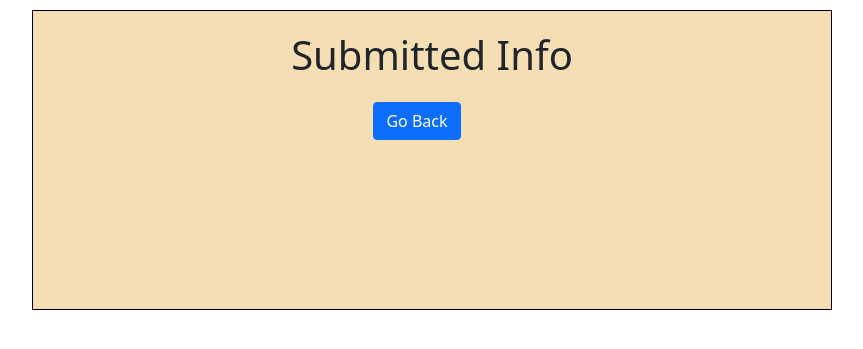
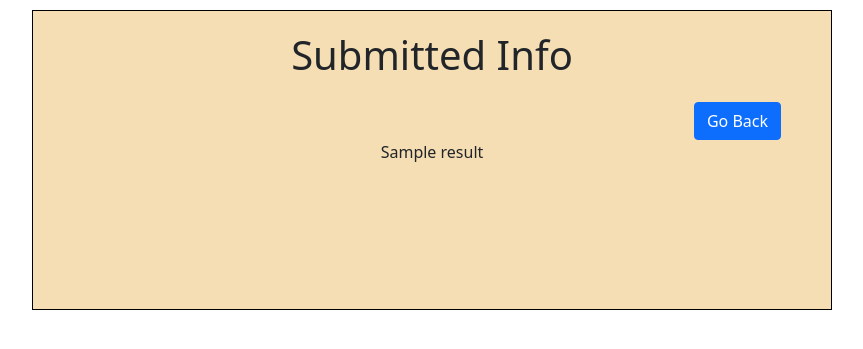
Before and after one commit to jchooker/django-dojo-survey-1, a Django app: template dojo_survey_1_app/templates/result.html in a window 1280 px wide. Shown: the top 349 px of the page, without its empty margins (53-916 px from the left). Run offline with Django 3.2, Linux system fonts and the light colour scheme; the template is opened without the code that fills it: most values are stand-ins (such as "Sample title", 1, 10 or a date in 2020).

Commit message:
Linked all HTML to Python; need to clean up HTML on 2nd page & then finished

```diff
--- a/dojo_survey_1_app/static/css/style.css
+++ b/dojo_survey_1_app/static/css/style.css
@@ -11,7 +11,7 @@
 
 }
 
-#survey-menu {
+.survey-menu {
     width: 800px;
     min-height: 300px;
     margin: 10px;
--- a/dojo_survey_1_app/templates/index.html
+++ b/dojo_survey_1_app/templates/index.html
@@ -12,7 +12,7 @@
 </head>
 <body>
     <div id="wrapper">
-        <form id="survey-menu" action = "/result" method="POST">
+        <form class="survey-menu" action = "/result" method="POST">
         {% csrf_token %}
             <div id="menu-upper-half">
                 <div id="menu-left">
@@ -43,7 +43,7 @@
             <div id="menu-lower-half">
                 <div class="col-md-14">
                     <label for="exampleFormControlInput1" class="form-label">Comment(optional):</label>
-                    <textarea rows=4 class="form-control" id="exampleFormControlInput1 ex4" placeholder="Leave comment here"></textarea>
+                    <textarea rows=4 class="form-control" id="exampleFormControlInput1 ex4" placeholder="Leave comment here" name="comment"></textarea>
                 </div>
             </div>
             <input class="btn btn-primary" type="submit" value="Submit">
--- a/dojo_survey_1_app/templates/result.html
+++ b/dojo_survey_1_app/templates/result.html
@@ -12,11 +12,10 @@
 </head>
 <body>
     <div id="wrapper">
-        <div id="survey-menu">
+        <div class="survey-menu">
             <h1 class="underlined-txt">Submitted Info</h1>
-            <form action="index.html" method="GET">
-                <input class="btn btn-primary" type="submit" value="Go Back">
-            </form>
+            <a href="/" class="btn btn-primary">Go Back</a>
+            <p>{{result.your_name}}</p>
         </div>
 
         <!-- </div> -->
--- a/dojo_survey_1_app/urls.py
+++ b/dojo_survey_1_app/urls.py
@@ -3,4 +3,6 @@ from . import views
 
 urlpatterns = [
     path('', views.index),
+    path('result', views.result),
+
 ]
--- a/dojo_survey_1_app/views.py
+++ b/dojo_survey_1_app/views.py
@@ -5,9 +5,11 @@ def index(request):
 
 def result(request):
     yr_name=request.POST['your_name']
+    print(request.POST)
     loc=request.POST['location']
     fv_lang=request.POST['fav_lang']
+    comm=request.POST['comment']
     context= {
         'result': request.POST
     }
-    return render(result, 'result.html', context)
+    return render(request, 'result.html', context)
```
